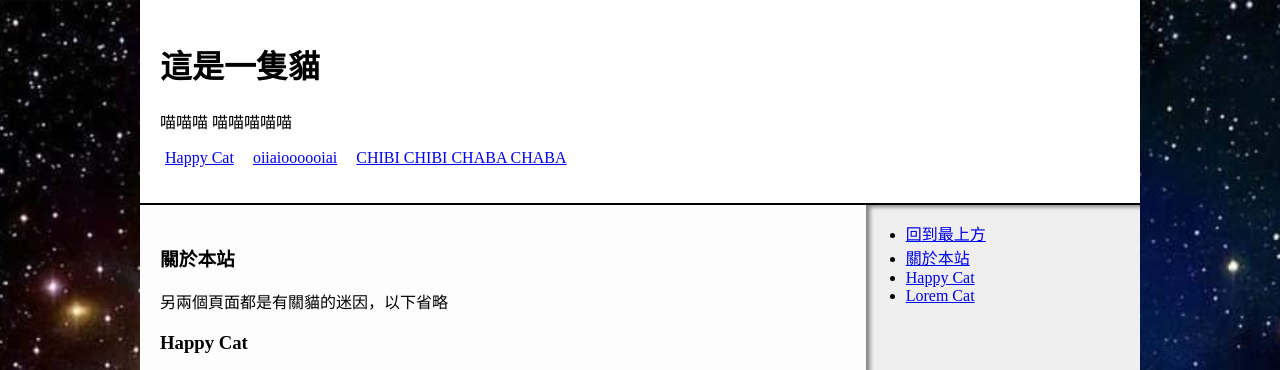
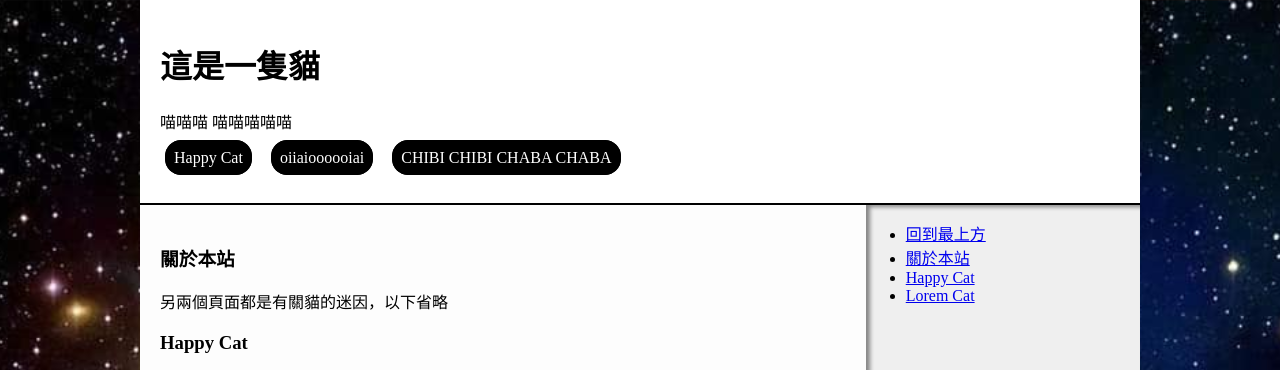
Before and after one commit to SpyMomiji/web_work_01, a plain HTML site: page index.htm in a window 1280 px wide. Shown: the top 370 px of the page. Drawn offline with Linux system fonts and the light colour scheme.

Commit message:
作業更新3
作業更新3

```diff
--- a/css/main.css
+++ b/css/main.css
@@ -76,6 +76,36 @@ article {
     margin-right: 15px;
 }
 
+.header ul li a{
+    border: solid 1px black;
+    padding: 8px;
+    border-radius: 16px;
+}
+
+.header ul li a, .header ul li a:visited {
+    color: white;
+    background-color: black;
+    text-decoration: none;
+    box-shadow: black 0px 0px 0px;
+	transition-property: background-color, bcolor, box-shadow;
+	transition-duration: 200ms;
+	transition-timing-function: linear;
+}
+
+.header ul li a:hover, .header ul li a:visited:hover {
+    color: black;
+    background-color: white;
+    text-decoration: none;
+    box-shadow: black 0px 0px 9px;
+}
+
+@keyframes nav_button {
+	0%   {transform: rotate(0.00turn);}
+	25%  {transform: rotate(0.25turn);}
+	50%  {transform: rotate(0.50turn);}
+	100% {transform: rotate(1.00turn);}
+}
+
 footer {
     border: solid black;
     border-width: 1px 0 0;
```
